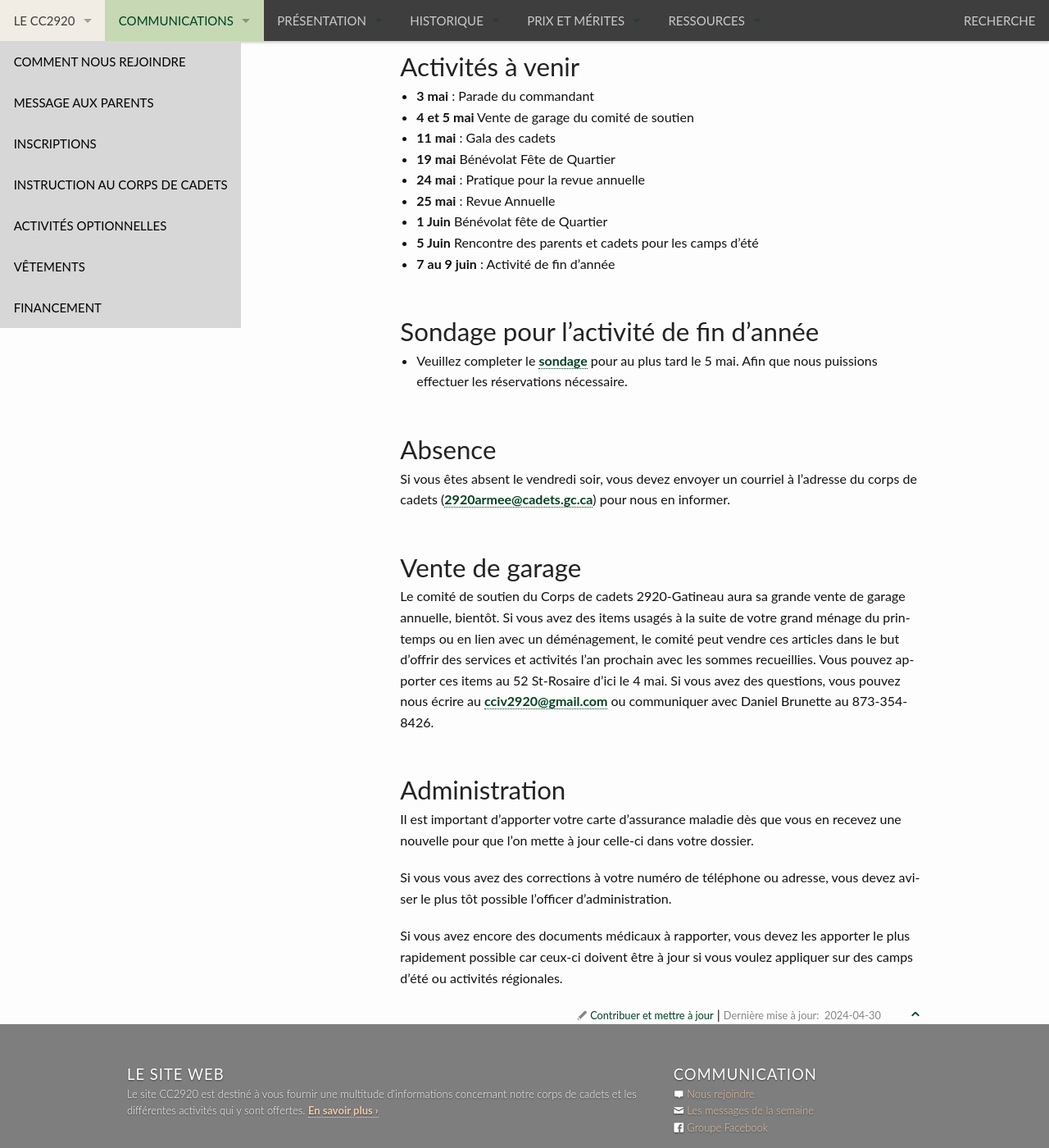
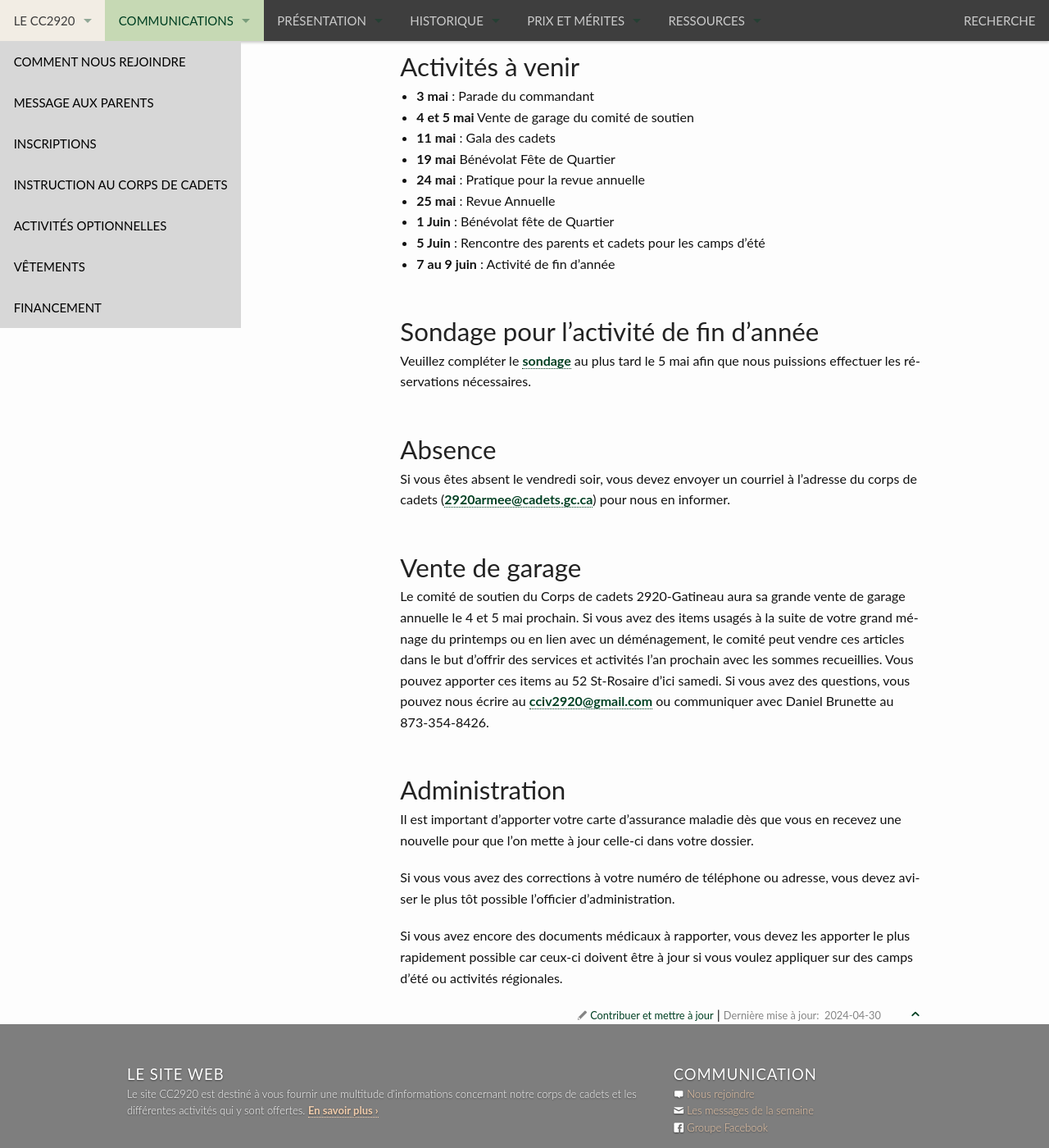
Before and after one commit to CC2920/web, a Jekyll site: the page built from _communications/messages.md, in a window 1280 px wide and 1400 px high, scrolled down 967 px. Shown: the whole window at 82% size. Built offline with Jekyll 4.4.1, drawn with Linux system fonts in a browser that asks for light colours; some of the changed text lies outside the part shown.

Commit message:
Update messages.md

```diff
--- a/_communications/messages.md
+++ b/_communications/messages.md
@@ -5,7 +5,7 @@ layout: "messages"
 
 ## Soirée du 3 mai
 
-Soirée d'instruction et parade du commandant à 20h15, tenue C1A avec médailles pour tous.
+Soirée d'instruction et parade du commandant à 20h15, tenue [C1A](https://www.cc2920.ca/docs/ressources/guide_uniforme.v3.pdf) avec médailles pour tous.
 
 
 ## Activités optionnelles
@@ -22,7 +22,7 @@ Soirée d'instruction et parade du commandant à 20h15, tenue C1A avec médaille
 
 - Mercredi 8 mai : Pratique d'exercice militaire; tenue civile. Apportez vos bottes 18h30 à 20h30 ([100 rue de la Baie](/information/comment-nous-rejoindre/)).
 
-- Samedi 11 mai : Gala des cadets de 18h00 à 21h30 les cadets sont invité à venir avec leur parents
+- Samedi 11 mai : Gala des cadets de 18h00 à 21h30 les cadets sont invité à venir avec leurs parents
 
 
 ## Activités à venir
@@ -33,13 +33,13 @@ Soirée d'instruction et parade du commandant à 20h15, tenue C1A avec médaille
 - **19 mai** Bénévolat Fête de Quartier
 - **24 mai** : Pratique pour la revue annuelle
 - **25 mai** : Revue Annuelle
-- **1 Juin** Bénévolat fête de Quartier
-- **5 Juin** Rencontre des parents et cadets pour les camps d'été
-- **7 au 9 juin**  : Activité de fin d'année
+- **1 Juin** : Bénévolat fête de Quartier
+- **5 Juin** : Rencontre des parents et cadets pour les camps d'été
+- **7 au 9 juin** : Activité de fin d'année
 
 ## Sondage pour l'activité de fin d'année
 
-- Veuillez completer le [sondage](https://docs.google.com/forms/d/e/1FAIpQLSfuGwhhZwkkelX0Ioh26kDOGDX_eelR1XNtFNM8tDN0rujeUQ/viewform?usp=sf_link) pour au plus tard le 5 mai. Afin que nous puissions effectuer les réservations nécessaire.
+Veuillez compléter le [sondage](https://docs.google.com/forms/d/e/1FAIpQLSfuGwhhZwkkelX0Ioh26kDOGDX_eelR1XNtFNM8tDN0rujeUQ/viewform?usp=sf_link) au plus tard le 5 mai afin que nous puissions effectuer les réservations nécessaires.
 
 ## Absence
 
@@ -47,12 +47,12 @@ Si vous êtes absent le vendredi soir, vous devez envoyer un courriel à l'adres
 
 ## Vente de garage
 
-Le comité de soutien du Corps de cadets 2920-Gatineau aura sa grande vente de garage annuelle, bientôt. Si vous avez des items usagés à la suite de votre grand ménage du printemps ou en lien avec un déménagement, le comité peut vendre ces articles dans le but d'offrir des services et activités l'an prochain avec les sommes recueillies. Vous pouvez apporter ces items au 52 St-Rosaire d'ici le 4 mai. Si vous avez des questions, vous pouvez nous écrire au <cciv2920@gmail.com> ou communiquer avec Daniel Brunette au 873-354-8426.
+Le comité de soutien du Corps de cadets 2920-Gatineau aura sa grande vente de garage annuelle le 4 et 5 mai prochain. Si vous avez des items usagés à la suite de votre grand ménage du printemps ou en lien avec un déménagement, le comité peut vendre ces articles dans le but d'offrir des services et activités l'an prochain avec les sommes recueillies. Vous pouvez apporter ces items au 52 St-Rosaire d'ici samedi. Si vous avez des questions, vous pouvez nous écrire au <cciv2920@gmail.com> ou communiquer avec Daniel Brunette au 873-354-8426.
 
 ## Administration
 
 Il est important d'apporter votre carte d'assurance maladie dès que vous en recevez une nouvelle pour que l'on mette à jour celle-ci dans votre dossier.
 
-Si vous vous avez des corrections à votre numéro de téléphone ou adresse, vous devez aviser le plus tôt possible l'officer d'administration.
+Si vous vous avez des corrections à votre numéro de téléphone ou adresse, vous devez aviser le plus tôt possible l'officier d'administration.
 
 Si vous avez encore des documents médicaux à rapporter, vous devez les apporter le plus rapidement possible car ceux-ci doivent être à jour si vous voulez appliquer sur des camps d'été ou activités régionales.
```
